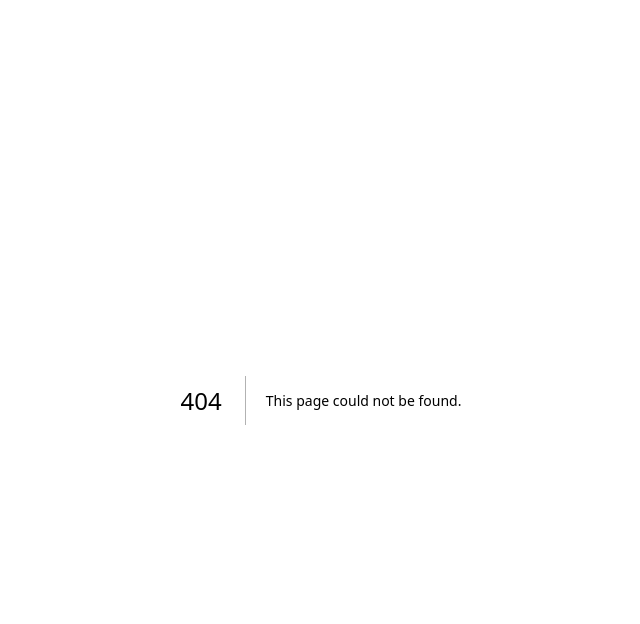
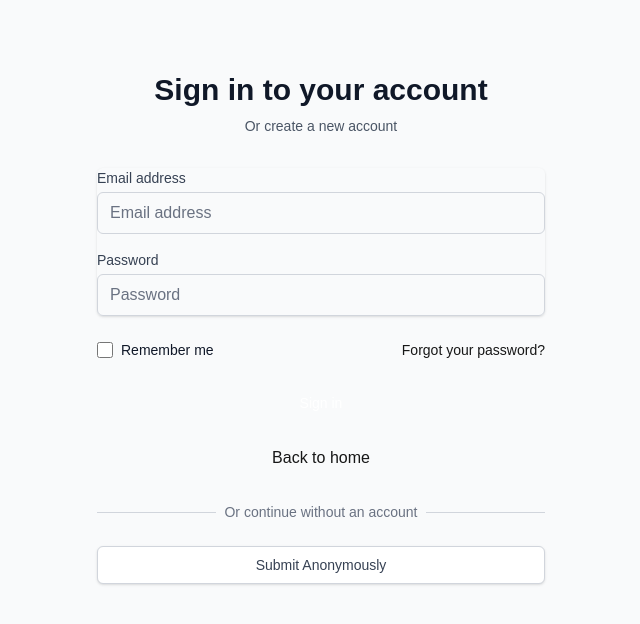
Before and after one commit to rukundowilson/Tuvugane, a Next.js app in the folder tuvugane_client/: page /login in a window 1280 px wide. Before the commit this address had no page. Shown: the top 624 px of the page, without its empty margins (319-959 px from the left). Built offline with nearby package versions, Linux system fonts and the light colour scheme.

Commit message:
created a frontend login flow

```diff
--- /dev/null
+++ b/tuvugane_client/src/app/login/page.tsx
@@ -0,0 +1,183 @@
+"use client"
+import React, { useState } from 'react';
+import Link from 'next/link';
+import { useRouter } from 'next/navigation';
+
+const Login: React.FC = () => {
+  const router = useRouter();
+  const [formData, setFormData] = useState({
+    email: '',
+    password: ''
+  });
+  const [loading, setLoading] = useState(false);
+  const [error, setError] = useState('');
+
+  const handleChange = (e: React.ChangeEvent<HTMLInputElement>) => {
+    const { name, value } = e.target;
+    setFormData({
+      ...formData,
+      [name]: value
+    });
+  };
+
+  const handleSubmit = async (e: React.FormEvent) => {
+    e.preventDefault();
+    setLoading(true);
+    setError('');
+
+    try {
+
+      await new Promise(resolve => setTimeout(resolve, 1000));
+
+      // Mock user data
+      const userData = {
+        user_id: 12345,
+        name: 'John Doe',
+        email: formData.email,
+        phone: '+250789123456',
+        is_anonymous: false,
+        created_at: new Date().toISOString()
+      };
+
+      // Store user data in localStorage
+      localStorage.setItem('userData', JSON.stringify(userData));
+      localStorage.setItem('isLoggedIn', 'true');
+
+      // Redirect to dashboard
+      router.push('/dashboard');
+    } catch (err: any) {
+      setError(err.message || 'Login failed. Please check your credentials and try again.');
+      console.error(err);
+    } finally {
+      setLoading(false);
+    }
+  };
+
+  return (
+    <div className="min-h-screen bg-gray-50 py-12 px-4 sm:px-6 lg:px-8">
+      <div className="max-w-md w-full mx-auto space-y-8">
+        <div>
+          <h2 className="mt-6 text-center text-3xl font-extrabold text-gray-900">
+            Sign in to your account
+          </h2>
+          <p className="mt-2 text-center text-sm text-gray-600">
+            Or{' '}
+            <Link href="/register" className="font-medium text-primary-600 hover:text-primary-500">
+              create a new account
+            </Link>
+          </p>
+        </div>
+
+        <form className="mt-8 space-y-6" onSubmit={handleSubmit}>
+          <div className="rounded-md shadow-sm -space-y-px">
+            <div className="mb-4">
+              <label htmlFor="email" className="block text-sm font-medium text-gray-700 mb-1">
+                Email address
+              </label>
+              <input
+                id="email"
+                name="email"
+                type="email"
+                autoComplete="email"
+                required
+                value={formData.email}
+                onChange={handleChange}
+                className="appearance-none rounded-md relative block w-full px-3 py-2 border border-gray-300 placeholder-gray-500 text-gray-900 focus:outline-none focus:ring-primary-500 focus:border-primary-500"
+                placeholder="Email address"
+              />
+            </div>
+
+            <div className="mb-4">
+              <label htmlFor="password" className="block text-sm font-medium text-gray-700 mb-1">
+                Password
+              </label>
+              <input
+                id="password"
+                name="password"
+                type="password"
+                autoComplete="current-password"
+                required
+                value={formData.password}
+                onChange={handleChange}
+                className="appearance-none rounded-md relative block w-full px-3 py-2 border border-gray-300 placeholder-gray-500 text-gray-900 focus:outline-none focus:ring-primary-500 focus:border-primary-500"
+                placeholder="Password"
+              />
+            </div>
+          </div>
+
+          <div className="flex items-center justify-between">
+            <div className="flex items-center">
+              <input
+                id="remember-me"
+                name="remember-me"
+                type="checkbox"
+                className="h-4 w-4 text-primary-600 focus:ring-primary-500 border-gray-300 rounded"
+              />
+              <label htmlFor="remember-me" className="ml-2 block text-sm text-gray-900">
+                Remember me
+              </label>
+            </div>
+
+            <div className="text-sm">
+              <a href="#" className="font-medium text-primary-600 hover:text-primary-500">
+                Forgot your password?
+              </a>
+            </div>
+          </div>
+
+          {error && (
+            <div className="bg-red-50 border-l-4 border-red-400 p-4">
+              <div className="flex">
+                <div className="flex-shrink-0">
+                  <svg className="h-5 w-5 text-red-400" xmlns="http://www.w3.org/2000/svg" viewBox="0 0 20 20" fill="currentColor">
+                    <path fillRule="evenodd" d="M10 18a8 8 0 100-16 8 8 0 000 16zM8.707 7.293a1 1 0 00-1.414 1.414L8.586 10l-1.293 1.293a1 1 0 101.414 1.414L10 11.414l1.293 1.293a1 1 0 001.414-1.414L11.414 10l1.293-1.293a1 1 0 00-1.414-1.414L10 8.586 8.707 7.293z" clipRule="evenodd" />
+                  </svg>
+                </div>
+                <div className="ml-3">
+                  <p className="text-sm text-red-700">{error}</p>
+                </div>
+              </div>
+            </div>
+          )}
+
+          <div>
+            <button
+              type="submit"
+              disabled={loading}
+              className="group relative w-full flex justify-center py-2 px-4 border border-transparent text-sm font-medium rounded-md text-white bg-primary-600 hover:bg-primary-700 focus:outline-none focus:ring-2 focus:ring-offset-2 focus:ring-primary-500"
+            >
+              {loading ? 'Signing in...' : 'Sign in'}
+            </button>
+          </div>
+
+          <div className="text-center">
+            <Link href="/" className="font-medium text-primary-600 hover:text-primary-500">
+              Back to home
+            </Link>
+          </div>
+        </form>
+
+        <div className="mt-6">
+          <div className="relative">
+            <div className="absolute inset-0 flex items-center">
+              <div className="w-full border-t border-gray-300"></div>
+            </div>
+            <div className="relative flex justify-center text-sm">
+              <span className="px-2 bg-gray-50 text-gray-500">
+                Or continue without an account
+              </span>
+            </div>
+          </div>
+
+          <div className="mt-6">
+            <Link href="/submit-anonymous" className="w-full flex justify-center py-2 px-4 border border-gray-300 rounded-md shadow-sm text-sm font-medium text-gray-700 bg-white hover:bg-gray-50 focus:outline-none focus:ring-2 focus:ring-offset-2 focus:ring-primary-500">
+              Submit Anonymously
+            </Link>
+          </div>
+        </div>
+      </div>
+    </div>
+  );
+};
+
+export default Login;
```
